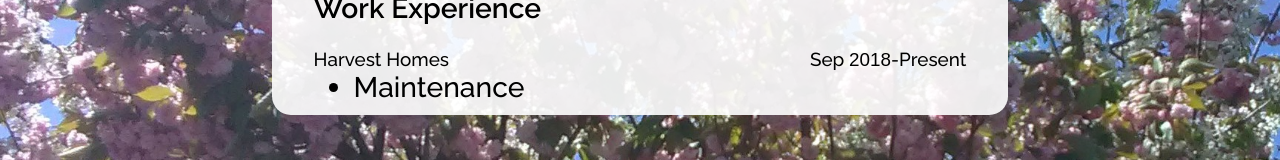
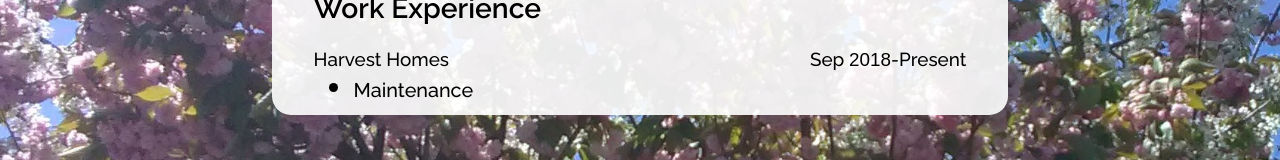
Before and after one commit to PAlexanderFranklin/alexanderfranklin, a React (Create React App) app: page /resume in a window 1280 px wide. Shown: the part 554-714 px from the top of the page. Built offline with nearby package versions, Linux system fonts and the light colour scheme.

Commit message:
Do minor styling

```diff
--- a/src/views/Pages/Home/Home.css
+++ b/src/views/Pages/Home/Home.css
@@ -5,6 +5,7 @@
 .Home h2 {
     font-weight: 500;
     font-size: 1.75em;
+    margin-top: 0.3em;
 }
 
 .Contact {
--- a/src/views/Pages/Resume/Resume.js
+++ b/src/views/Pages/Resume/Resume.js
@@ -27,7 +27,7 @@ function Resume() {
         <h2>Work Experience</h2>
         Harvest Homes <span className="date">Sep <span className="number">2018</span>-Present</span> <br/>
         <ul>
-          <li><span>Maintenance</span></li>
+          <li><span className="bullet_small">Maintenance</span></li>
         </ul>
       </div>
     </div>
```
